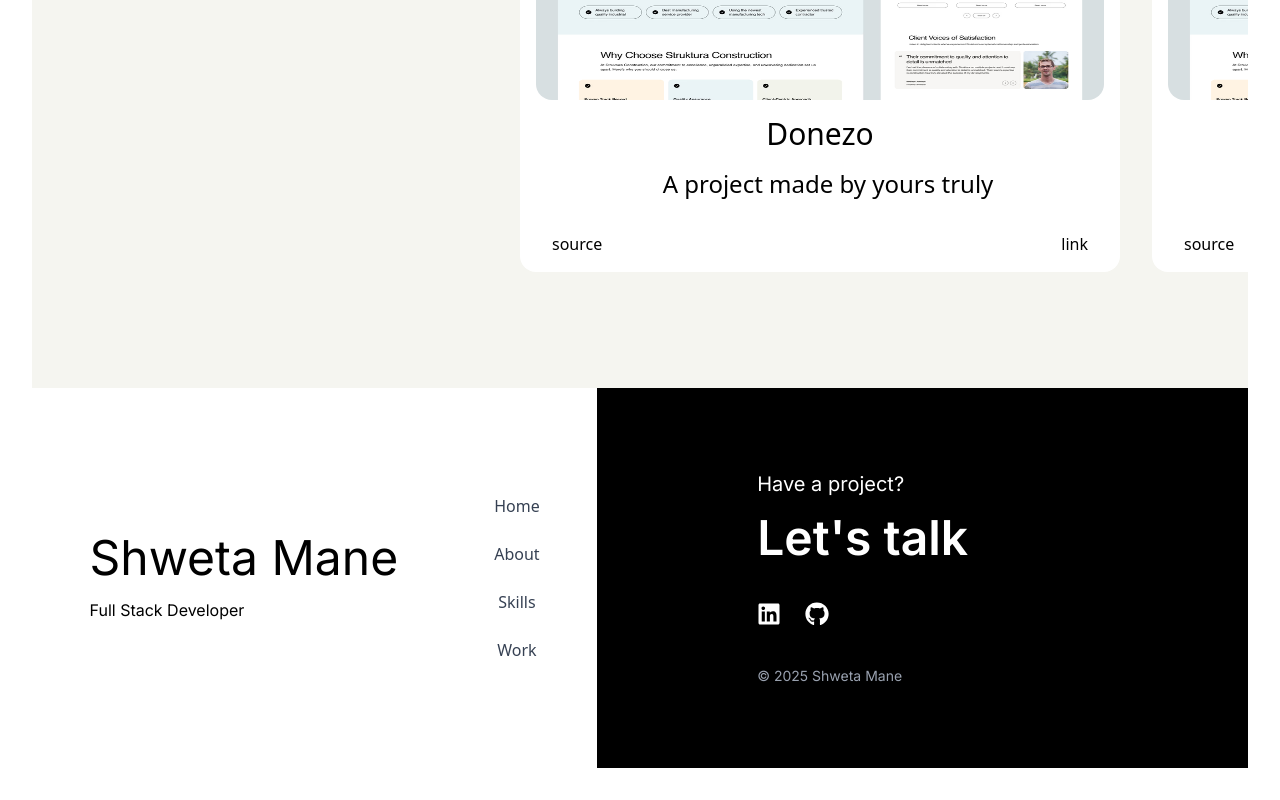
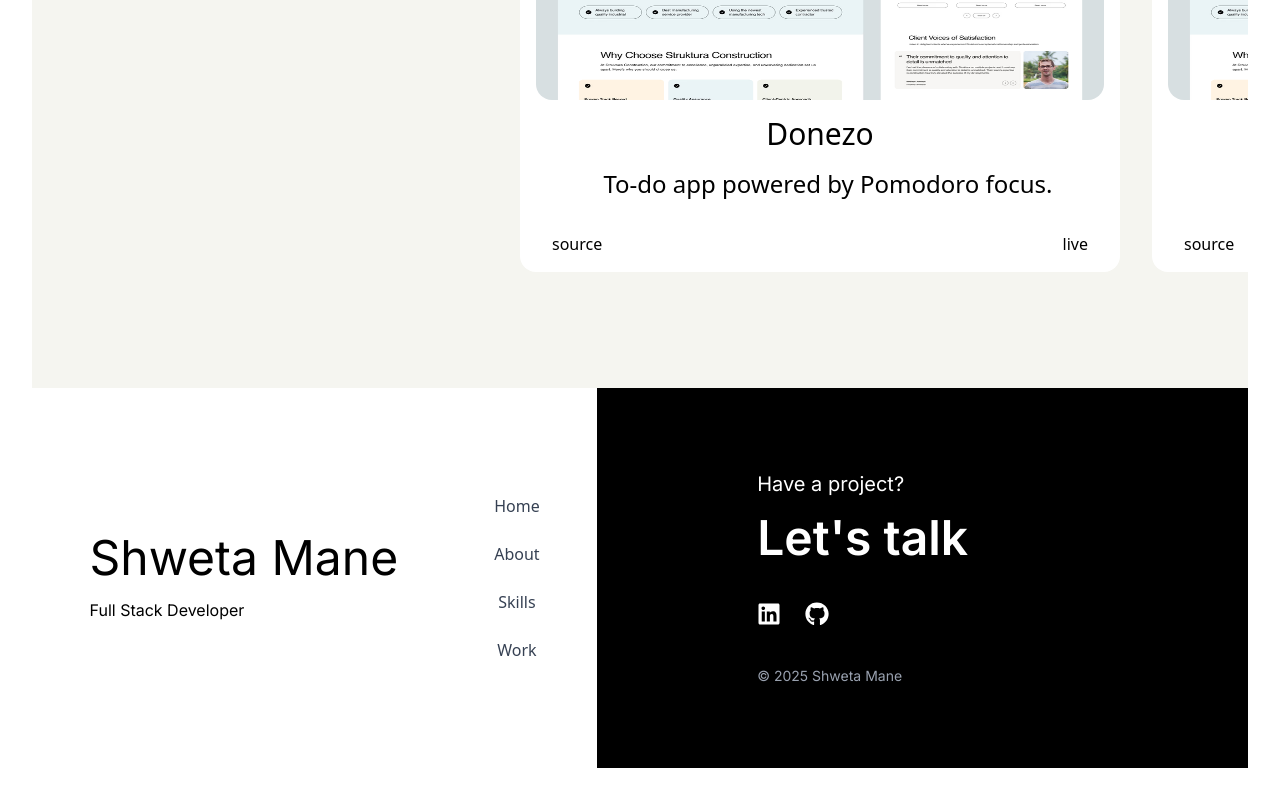
Before and after one commit to ShwetaMane13/portfolio, a React (Vite) app: page / in a window 1280 px wide. Shown: the part 4160-4960 px from the top of the page. Built offline with nearby package versions, Linux system fonts and the light colour scheme.

Commit message:
work section changes

```diff
--- a/src/components/Works.jsx
+++ b/src/components/Works.jsx
@@ -6,17 +6,17 @@ export const Works = () => {
   const projects = [
     {
       title: "Donezo",
-      description: "A project made by yours truly",
+      description: "To-do app powered by Pomodoro focus.",
       img: projectOne,
     },
     {
       title: "Portfolio",
-      description: "A project made by yours truly",
+      description: "Showcasing my skills and work.",
       img: projectOne,
     },
     {
       title: "Kanban Board",
-      description: "A project made by yours truly",
+      description: "Drag-and-drop task management.",
       img: projectOne,
     },
   ];
@@ -44,11 +44,11 @@ export const Works = () => {
                   src={project.img}
                   alt=""
                 />
-                <p className="text-3xl p-4">{project.title}</p>
-                <p className="text-2xl pl-4">{project.description}</p>
-                <div className="flex justify-between p-4 mt-4">
+                <p className="text-3xl text-inter p-4">{project.title}</p>
+                <p className="text-2xl text-inter pl-4">{project.description}</p>
+                <div className="text-inter flex justify-between p-4 mt-4">
                   <section>source</section>
-                  <section>link</section>
+                  <section>live</section>
                 </div>
               </div>
             ))}
@@ -65,11 +65,11 @@ export const Works = () => {
                 src={project.img}
                 alt=""
               />
-              <p className="text-2xl p-2">{project.title}</p>
-              <p className="text-base pl-2">{project.description}</p>
-              <div className="flex justify-between px-2">
+              <p className="text-2xl text-inter p-2">{project.title}</p>
+              <p className="text-base text-inter pl-2">{project.description}</p>
+              <div className="text-inter flex justify-between px-2">
                 <section className="text-sm">source</section>
-                <section className="text-sm">link</section>
+                <section className="text-sm">live</section>
               </div>
             </div>
           ))}
```
